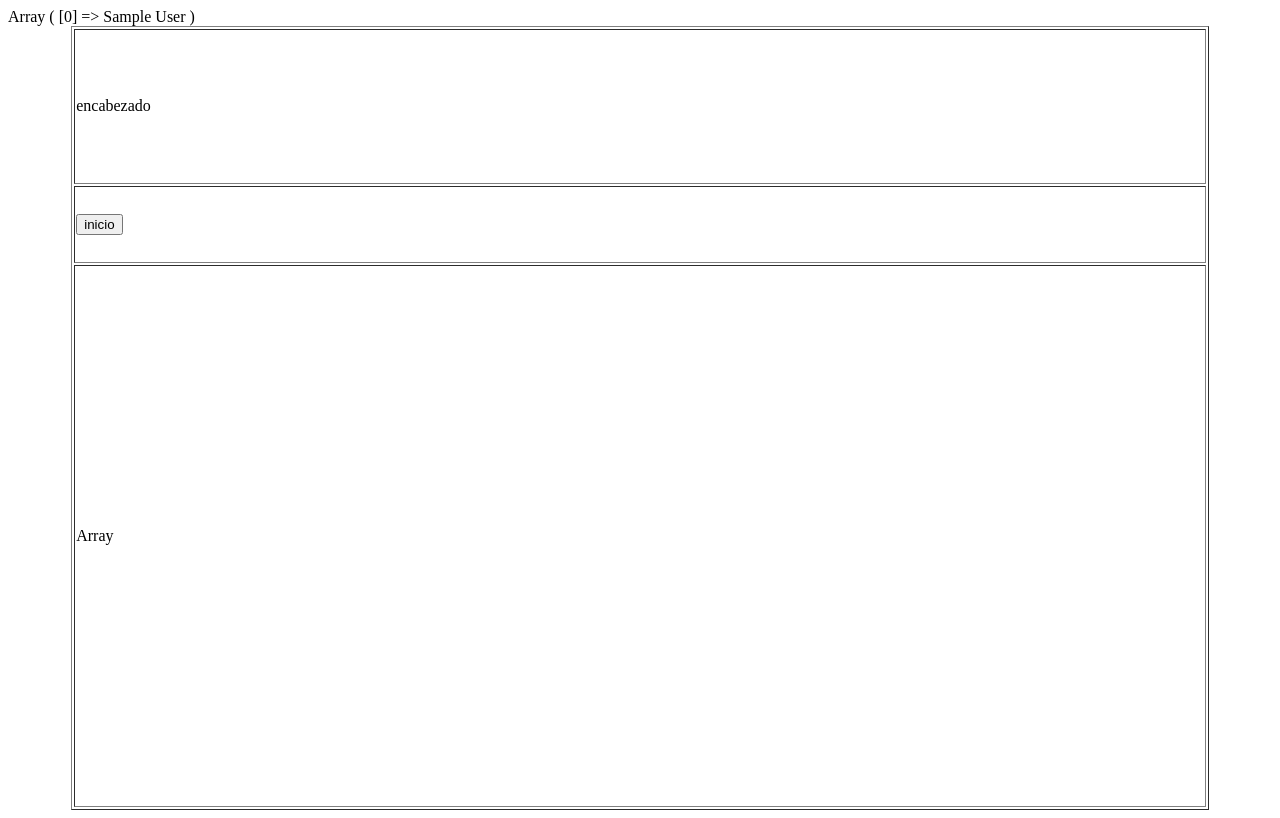
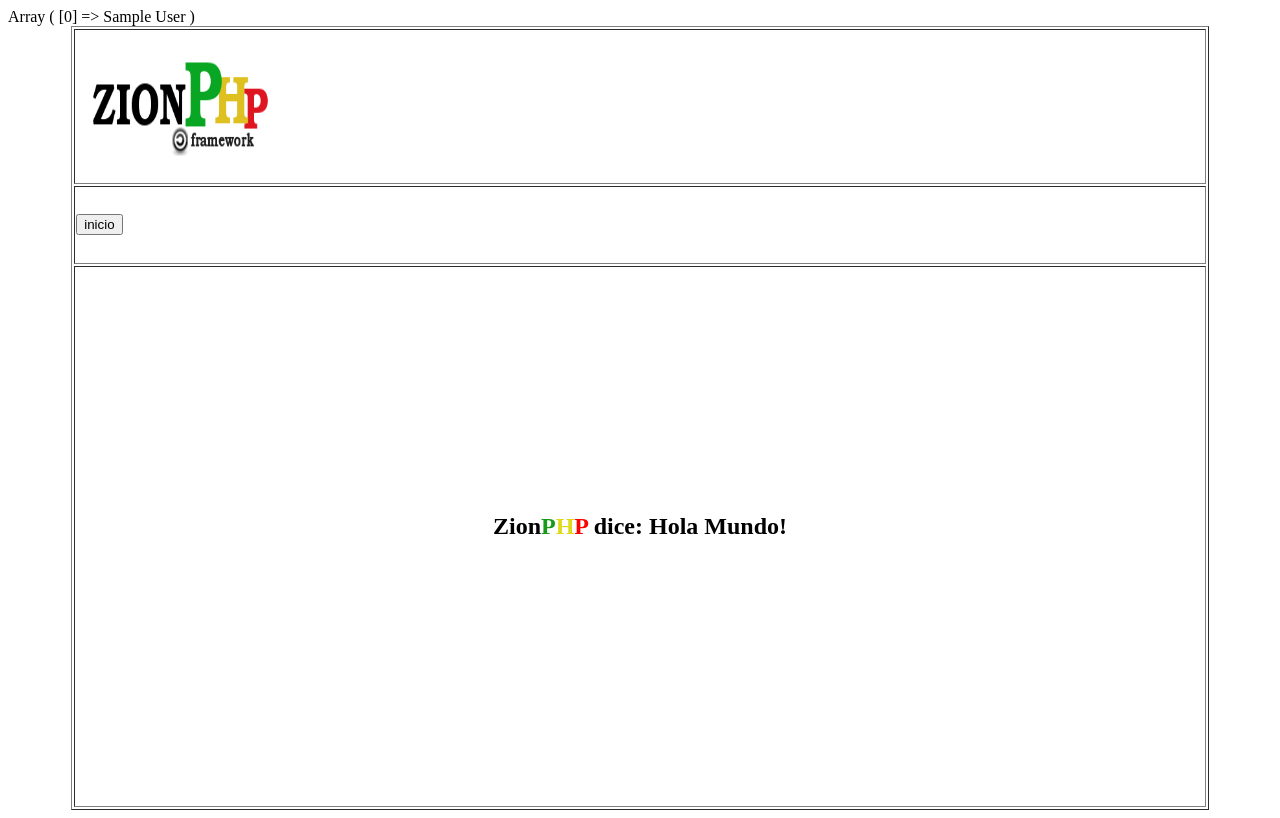
Before and after one commit to davidlarocka/zionphp, a PHP site: page /inicio.php in a window 1280 px wide. Run offline with PHP 8.4, Linux system fonts and the light colour scheme; tables that the repository leaves empty or names only in its code hold one stand-in row (values such as "Sample post"); data that the repository does not hold is empty.

Commit message:
incluimos el logo del proyecto en la cabecera y un mensaje predeterminado en el inicio

```diff
--- a/framework/marco_html/html.php
+++ b/framework/marco_html/html.php
@@ -9,10 +9,12 @@
 
 				require ("menus/menusUsuario.php");
 
+
+				//imprime la plantilla
 				echo '<center><table border="1" width="90%" height="100%" aling="center">
 						  <tr height="20%">
 							  <td>
-							  encabezado
+							 <img src="../../framework/marco_html/imagenes/logo.png"  alt"logo.png" width="20%" height="100%"/>
 							  </td>
 						  </tr>
 						  <tr height="10%" >
--- a/paginas/CU_inicio/inicio.php
+++ b/paginas/CU_inicio/inicio.php
@@ -35,8 +35,8 @@
 		$respuesta=$selecionarNombre->consultarNombre();
 
 	//llenamos el mensaje que estara dentro de nuestro marco html de salida
-		$mensaje.=$respuesta;
-
+		$mensaje.="<center><h2>Zion<font color='#159B15'>P</font><font color='#DED91B'>H</font><font color='#FF0000'>P</font>
+				   <font color='#000000'>dice: Hola Mundo! </font></h2></center>";
 
 		print_r($respuesta);
 
```
Also changed, not shown: framework/marco_html/imagenes/logo.png (added).
